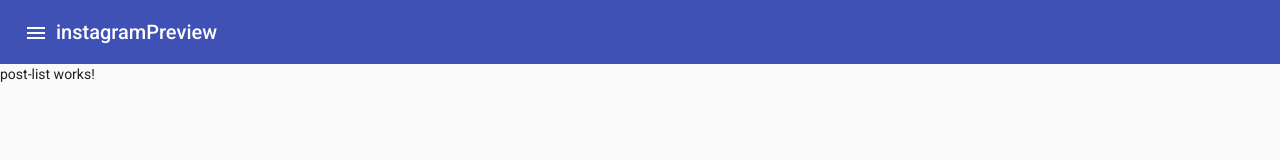
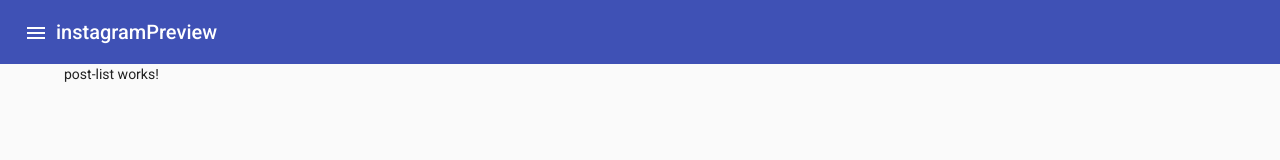
Before and after one commit to kunalms/instagramPreview, an Angular app: page /home in a window 1280 px wide. Shown: the top 160 px of the page. Built offline with nearby package versions, Linux system fonts and the light colour scheme.

Commit message:
render post list on home.component

```diff
--- a/src/app/home/home.component.html
+++ b/src/app/home/home.component.html
@@ -20,6 +20,8 @@
       </button>
       <span>instagramPreview</span>
     </mat-toolbar>
-    <app-post-list></app-post-list>
+    <div class="posts">
+      <app-post-list></app-post-list>
+    </div>
   </mat-sidenav-content>
 </mat-sidenav-container>
--- a/src/app/home/home.component.scss
+++ b/src/app/home/home.component.scss
@@ -15,3 +15,7 @@
   top: 0;
   z-index: 1;
 }
+
+.posts {
+  padding: 0 5vw;
+}
```
